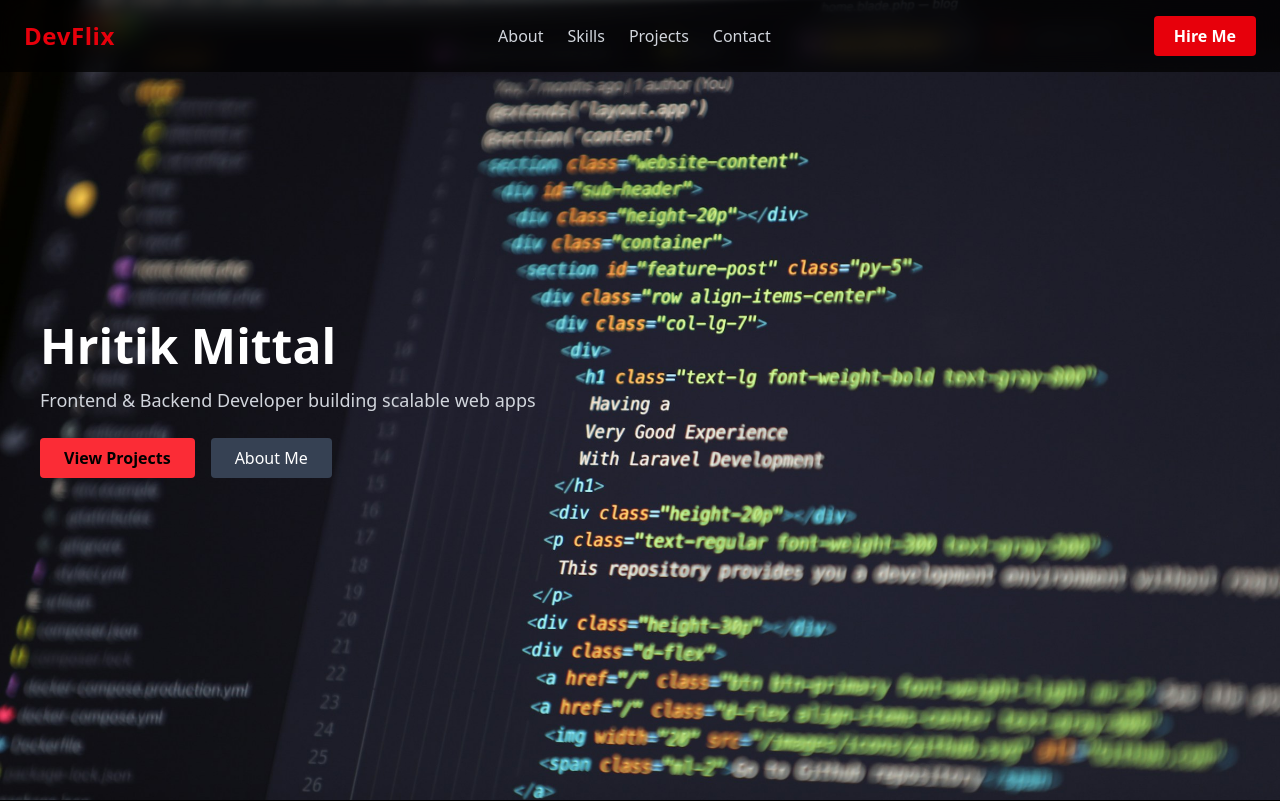
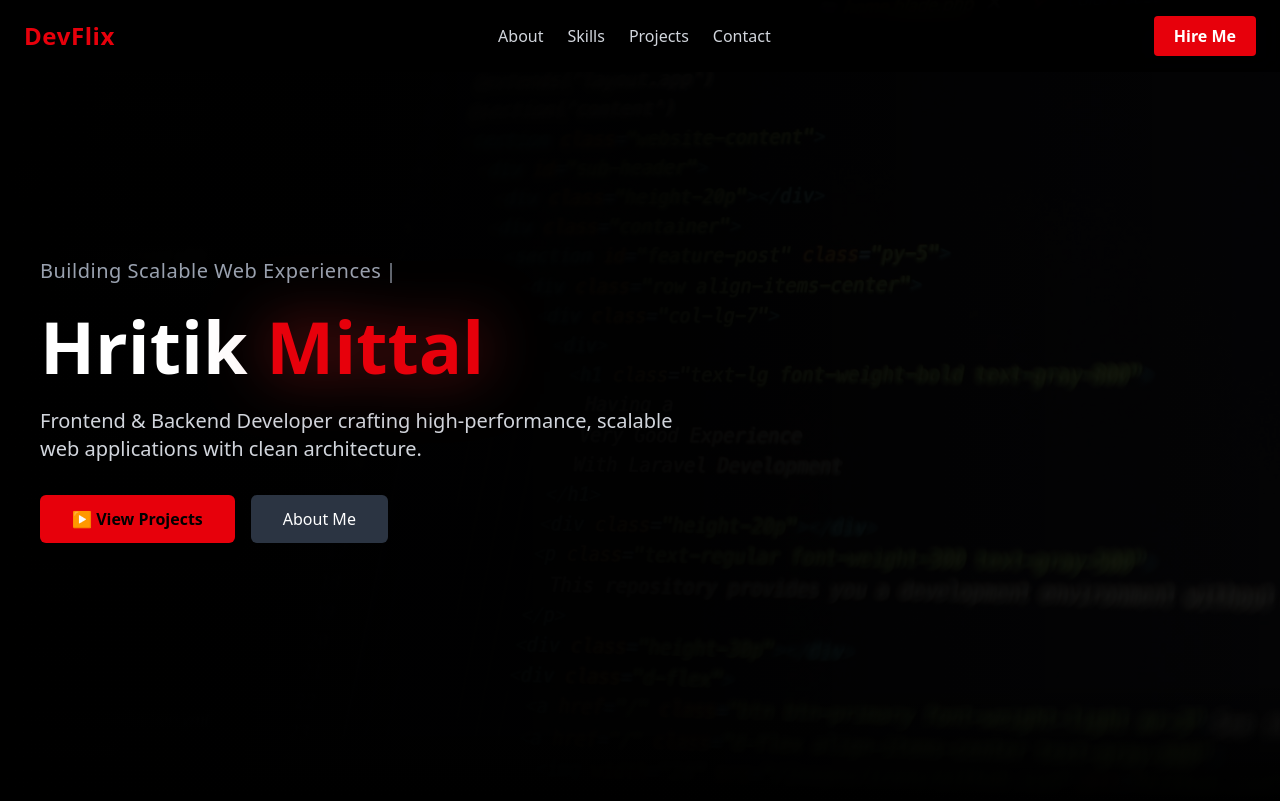
Before and after one commit to hritikmittal09/netfle-dev-portfolio, a React (Vite) app: page / in a window 1280 px wide. Shown: the top 801 px of the page. Built offline with nearby package versions, Linux system fonts and the light colour scheme.

Commit message:
improve hrto dection

```diff
--- a/package.json
+++ b/package.json
@@ -11,6 +11,7 @@
   },
   "dependencies": {
     "@tailwindcss/vite": "^4.1.18",
+    "gsap": "^3.14.2",
     "lucide-react": "^0.562.0",
     "react": "^19.2.0",
     "react-dom": "^19.2.0",
--- /dev/null
+++ b/src/compounts/AmatedHeader.tsx
@@ -0,0 +1,199 @@
+
+
+
+
+
+import type { ElementType } from "react";
+import {  useEffect, useRef, useState, createElement, useMemo, useCallback } from 'react';
+import { gsap } from 'gsap';
+
+
+interface TextTypeProps {
+  className?: string;
+  showCursor?: boolean;
+  hideCursorWhileTyping?: boolean;
+  cursorCharacter?: string | React.ReactNode;
+  cursorBlinkDuration?: number;
+  cursorClassName?: string;
+  text: string | string[];
+  as?: ElementType;
+  typingSpeed?: number;
+  initialDelay?: number;
+  pauseDuration?: number;
+  deletingSpeed?: number;
+  loop?: boolean;
+  textColors?: string[];
+  variableSpeed?: { min: number; max: number };
+  onSentenceComplete?: (sentence: string, index: number) => void;
+  startOnVisible?: boolean;
+  reverseMode?: boolean;
+}
+
+const TextType = ({
+  text,
+  as: Component = 'div',
+  typingSpeed = 50,
+  initialDelay = 0,
+  pauseDuration = 2000,
+  deletingSpeed = 30,
+  loop = true,
+  className = '',
+  showCursor = true,
+  hideCursorWhileTyping = false,
+  cursorCharacter = '|',
+  cursorClassName = '',
+  cursorBlinkDuration = 0.5,
+  textColors = [],
+  variableSpeed,
+  onSentenceComplete,
+  startOnVisible = false,
+  reverseMode = false,
+  ...props
+}: TextTypeProps & React.HTMLAttributes<HTMLElement>) => {
+  const [displayedText, setDisplayedText] = useState('');
+  const [currentCharIndex, setCurrentCharIndex] = useState(0);
+  const [isDeleting, setIsDeleting] = useState(false);
+  const [currentTextIndex, setCurrentTextIndex] = useState(0);
+  const [isVisible, setIsVisible] = useState(!startOnVisible);
+  const cursorRef = useRef<HTMLSpanElement>(null);
+  const containerRef = useRef<HTMLElement>(null);
+
+  const textArray = useMemo(() => (Array.isArray(text) ? text : [text]), [text]);
+
+  const getRandomSpeed = useCallback(() => {
+    if (!variableSpeed) return typingSpeed;
+    const { min, max } = variableSpeed;
+    return Math.random() * (max - min) + min;
+  }, [variableSpeed, typingSpeed]);
+
+  const getCurrentTextColor = () => {
+    if (textColors.length === 0) return;
+    return textColors[currentTextIndex % textColors.length];
+  };
+
+  useEffect(() => {
+    if (!startOnVisible || !containerRef.current) return;
+
+    const observer = new IntersectionObserver(
+      entries => {
+        entries.forEach(entry => {
+          if (entry.isIntersecting) {
+            setIsVisible(true);
+          }
+        });
+      },
+      { threshold: 0.1 }
+    );
+
+    observer.observe(containerRef.current);
+    return () => observer.disconnect();
+  }, [startOnVisible]);
+
+  useEffect(() => {
+    if (showCursor && cursorRef.current) {
+      gsap.set(cursorRef.current, { opacity: 1 });
+      gsap.to(cursorRef.current, {
+        opacity: 0,
+        duration: cursorBlinkDuration,
+        repeat: -1,
+        yoyo: true,
+        ease: 'power2.inOut'
+      });
+    }
+  }, [showCursor, cursorBlinkDuration]);
+
+  useEffect(() => {
+    if (!isVisible) return;
+
+    let timeout: any;
+
+    const currentText = textArray[currentTextIndex];
+    const processedText = reverseMode ? currentText.split('').reverse().join('') : currentText;
+
+    const executeTypingAnimation = () => {
+      if (isDeleting) {
+        if (displayedText === '') {
+          setIsDeleting(false);
+          if (currentTextIndex === textArray.length - 1 && !loop) {
+            return;
+          }
+
+          if (onSentenceComplete) {
+            onSentenceComplete(textArray[currentTextIndex], currentTextIndex);
+          }
+
+          setCurrentTextIndex(prev => (prev + 1) % textArray.length);
+          setCurrentCharIndex(0);
+          timeout = setTimeout(() => {}, pauseDuration);
+        } else {
+          timeout = setTimeout(() => {
+            setDisplayedText(prev => prev.slice(0, -1));
+          }, deletingSpeed);
+        }
+      } else {
+        if (currentCharIndex < processedText.length) {
+          timeout = setTimeout(
+            () => {
+              setDisplayedText(prev => prev + processedText[currentCharIndex]);
+              setCurrentCharIndex(prev => prev + 1);
+            },
+            variableSpeed ? getRandomSpeed() : typingSpeed
+          );
+        } else if (textArray.length >= 1) {
+          if (!loop && currentTextIndex === textArray.length - 1) return;
+          timeout = setTimeout(() => {
+            setIsDeleting(true);
+          }, pauseDuration);
+        }
+      }
+    };
+
+    if (currentCharIndex === 0 && !isDeleting && displayedText === '') {
+      timeout = setTimeout(executeTypingAnimation, initialDelay);
+    } else {
+      executeTypingAnimation();
+    }
+
+    return () => clearTimeout(timeout);
+  }, [
+    currentCharIndex,
+    displayedText,
+    isDeleting,
+    typingSpeed,
+    deletingSpeed,
+    pauseDuration,
+    textArray,
+    currentTextIndex,
+    loop,
+    initialDelay,
+    isVisible,
+    reverseMode,
+    variableSpeed,
+    onSentenceComplete
+  ]);
+
+  const shouldHideCursor =
+    hideCursorWhileTyping && (currentCharIndex < textArray[currentTextIndex].length || isDeleting);
+
+  return createElement(
+    Component,
+    {
+      ref: containerRef,
+      className: `text-type ${className}`,
+      ...props
+    },
+    <span className="text-type__content" style={{ color: getCurrentTextColor() || 'inherit' }}>
+      {displayedText}
+    </span>,
+    showCursor && (
+      <span
+        ref={cursorRef}
+        className={`text-type__cursor ${cursorClassName} ${shouldHideCursor ? 'text-type__cursor--hidden' : ''}`}
+      >
+        {cursorCharacter}
+      </span>
+    )
+  );
+};
+
+export default TextType;
--- a/src/compounts/hero.tsx
+++ b/src/compounts/hero.tsx
@@ -1,33 +1,57 @@
 import heroImage from "../assets/hero.jpg";
+import TextType from "./AmatedHeader";
 
 const Hero = () => {
   return (
-    <section className="relative h-screen flex items-center text-white">
+    <section className="relative h-screen flex items-center text-white overflow-hidden">
 
-      {/* Background */}
-      <div
-        className="absolute inset-0 bg-cover bg-center"
-        style={{ backgroundImage: `url(${heroImage})` }}
-      ></div>
+      {/* Background Image */}
+      <img
+        src={heroImage}
+        alt="hero"
+        className="absolute inset-0 w-full h-full object-cover opacity-20 scale-110"
+      />
 
-      {/* Overlay */}
-      <div className="absolute inset-0  from-black via-black/80 to-black/30"></div>
+      {/* Dark Gradient Overlay */}
+      <div className="absolute inset-0 bg-gradient-to-r from-black via-black/90 to-black/40" />
 
       {/* Content */}
-      <div className="relative z-10 px-10 max-w-3xl">
-        <h1 className="text-5xl font-bold mb-4">Hritik Mittal</h1>
-        <p className="text-lg text-gray-300 mb-6">
-          Frontend & Backend Developer building scalable web apps
+      <div className="relative z-10 px-10 max-w-4xl">
+
+        {/* Typed intro */}
+        <TextType
+          text={["Welcome to DevFlix", "Building Scalable Web Experiences"]}
+          className="text-xl text-gray-400 mb-4 tracking-wide"
+          typingSpeed={60}
+        />
+
+        {/* Name */}
+        <h1 className="text-6xl md:text-7xl font-extrabold mb-4 leading-tight">
+          <span className="text-white">Hritik</span>{" "}
+          <span className="text-red-600 drop-shadow-[0_0_30px_rgba(220,38,38,0.6)]">
+            Mittal
+          </span>
+        </h1>
+
+        {/* Tagline */}
+        <p className="text-lg md:text-xl text-gray-300 max-w-2xl mb-8">
+          Frontend & Backend Developer crafting high-performance,
+          scalable web applications with clean architecture.
         </p>
+
+        {/* CTA Buttons */}
         <div className="flex gap-4">
-          <button className=" bg-red-500 text-black px-6 py-2 rounded font-semibold">
-             View Projects
+          <button className="bg-red-600 hover:bg-red-700 transition px-8 py-3 rounded-md font-semibold text-black shadow-lg">
+            ▶ View Projects
           </button>
-          <button className="bg-gray-700 px-6 py-2 rounded">
-             About Me
+          <button className="bg-gray-700/80 hover:bg-gray-600 transition px-8 py-3 rounded-md">
+            About Me
           </button>
         </div>
       </div>
+
+      {/* Bottom fade (Netflix touch) */}
+      <div className="absolute bottom-0 left-0 w-full h-32 bg-gradient-to-t from-black to-transparent" />
     </section>
   );
 };
--- a/src/index.css
+++ b/src/index.css
@@ -9,3 +9,17 @@
   -ms-overflow-style: none;  /* IE and Edge */
   scrollbar-width: none;     /* Firefox */
 }
+.text-type {
+  display: inline-block;
+  white-space: pre-wrap;
+}
+
+.text-type__cursor {
+  margin-left: 0.25rem;
+  display: inline-block;
+  opacity: 1;
+}
+
+.text-type__cursor--hidden {
+  display: none;
+}
```
Also changed, not shown: 1 other file (tests, documents, lock files or other folders).
